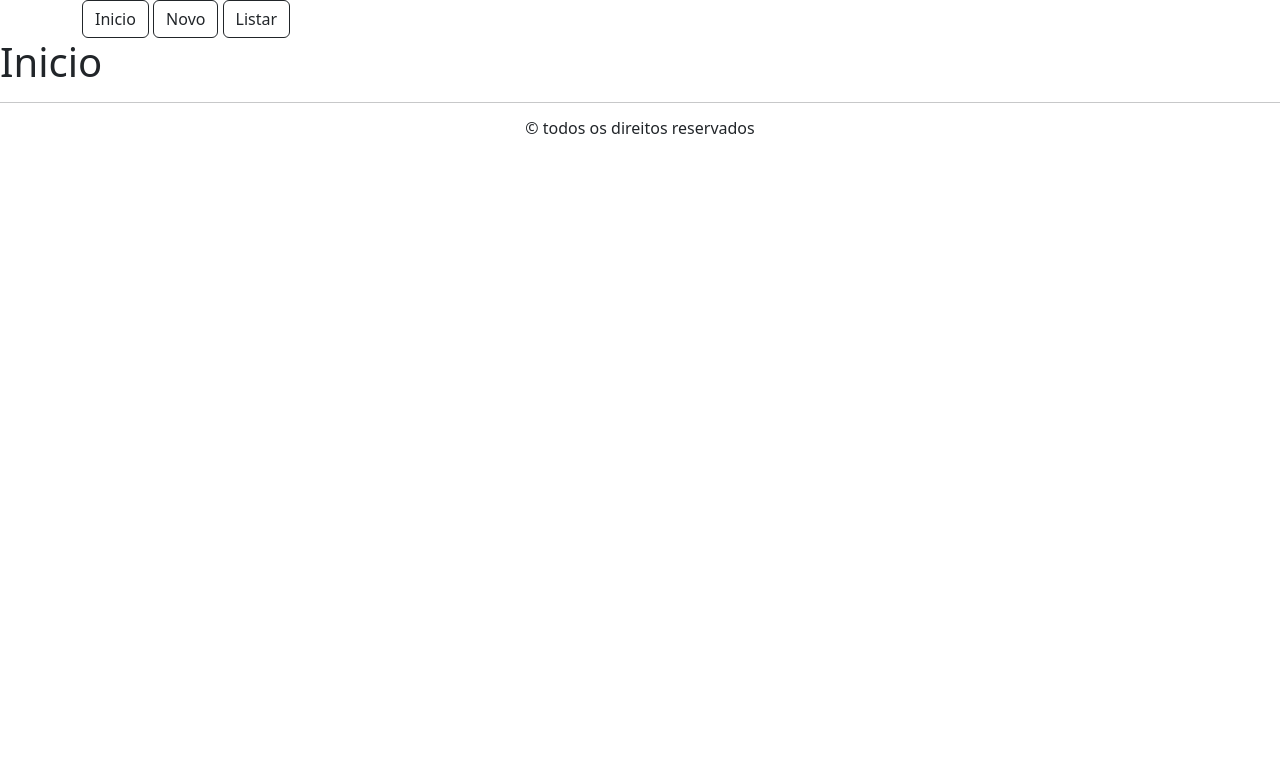
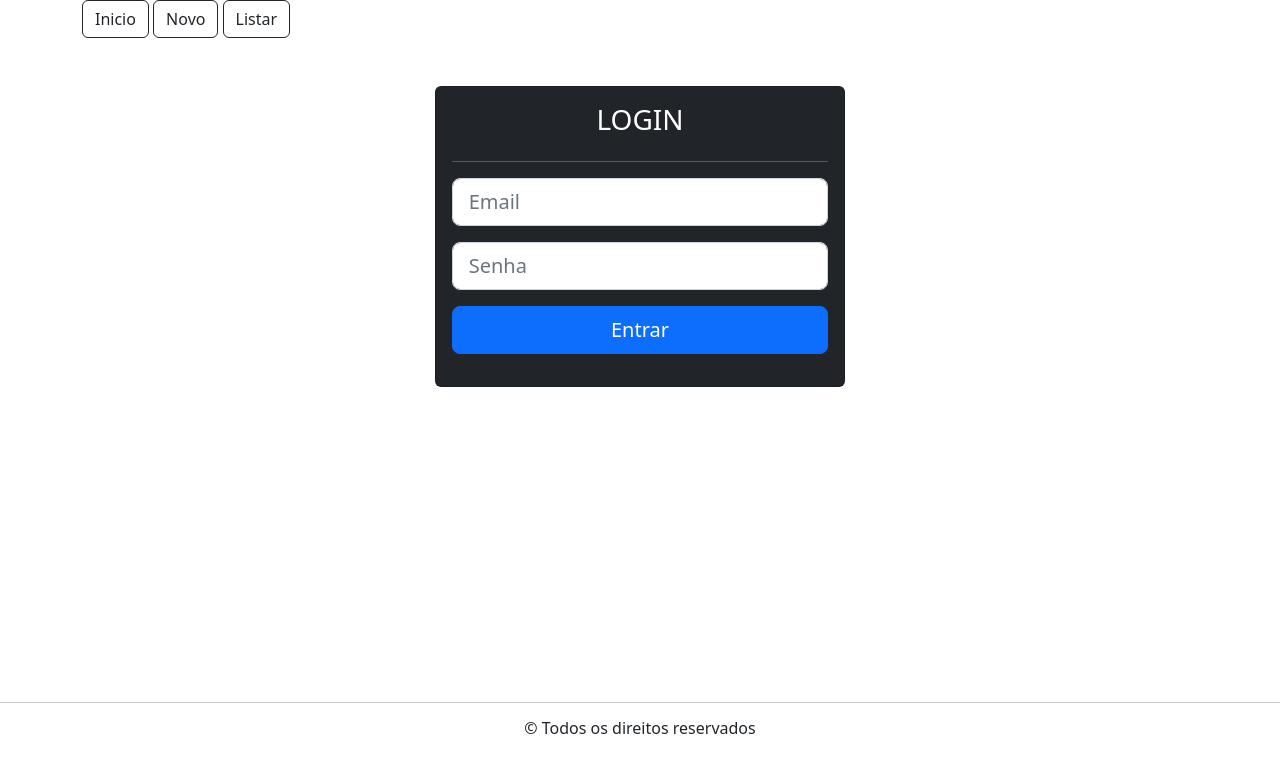
Before and after one commit to GuilhermeInaia/crud-php, a PHP site: page / in a window 1280 px wide. Shown: the top 773 px of the page. Run offline with PHP 8.4, Linux system fonts and the light colour scheme.

Commit message:
Adicionando o html do login.

```diff
--- a/src/views/foot.phtml
+++ b/src/views/foot.phtml
@@ -1,4 +1,4 @@
-<h6 style="text-align: center;">&copy todos os direitos reservados</h6>
+<h6 style="text-align: center;">&copy Todos os direitos reservados</h6>
 </body>
 <!-- JavaScript Bundle with Popper -->
 <script src="https://cdn.jsdelivr.net/npm/bootstrap@5.2.2/dist/js/bootstrap.bundle.min.js" integrity="sha384-OERcA2EqjJCMA+/3y+gxIOqMEjwtxJY7qPCqsdltbNJuaOe923+mo//f6V8Qbsw3" crossorigin="anonymous"></script>
--- a/src/views/inicio.phtml
+++ b/src/views/inicio.phtml
@@ -1,4 +1,25 @@
-<h1>Inicio</h1>
+<!-- <h1 class="text-center">Inicio</h1> -->
+
+        <div class="col-4 offset-4 mt-5 h-75 ">
+            <div class="card card-body bg-dark text-white m-2">
+                <div class="h3 text-center">LOGIN</div>
+                <hr>
+                <form>
+                    <input class="form-control form-control-lg mb-3" type="email" placeholder="Email">
+
+                    <input class="form-control form-control-lg mb-3" type="senha" placeholder="Senha">
+
+                    <div class="d-grid">
+                        <button class="btn btn-lg btn-primary btn-md">
+                            Entrar</button>
+                        <!--Posso deixar o Button fora do form-->
+                    </div>
+                </form>
+            </div>
+            <!-- <div class="nav justify-content-center"><a href="esqueceusenha.html" class="btn btn-outline-dark">Esqueceu a senha?</a></div> -->
+        </div>
+        <!-- <div class="col bg-danger">Direita</div> -->
+
 <hr>
 <!-- <div class="col">
     <a href="./listar"><button type="button" class="btn btn-primary">Lista de Alunos</button></a>
--- a/src/views/listar.phtml
+++ b/src/views/listar.phtml
@@ -2,7 +2,7 @@
 <hr>
 
 
-<table class="container table table-striped table-hover">
+<table class="container table table-striped table-hover shadow-lg p-3 mb-5 bg-body rounded">
 
     <!-- <div class="col float-end">
         <a href="/"><button type="button" class="btn btn-primary">Inicio</button></a>
--- a/src/views/novo.phtml
+++ b/src/views/novo.phtml
@@ -9,8 +9,8 @@
     <link href="https://cdn.jsdelivr.net/npm/bootstrap@5.2.2/dist/css/bootstrap.min.css" rel="stylesheet" integrity="sha384-Zenh87qX5JnK2Jl0vWa8Ck2rdkQ2Bzep5IDxbcnCeuOxjzrPF/et3URy9Bv1WTRi" crossorigin="anonymous">
 </head>
 <body>
-    <h3 class="text-center mt-4">Cadastre Novos Aluno</h3>
-    <form class="col-4 offset-4 mt-4" action="#" method="POST">
+    <h3 class="text-center mt-4 ">Cadastre Novos Aluno</h3>
+    <form class="col-4 offset-4 mt-4 shadow-lg p-3 mb-5 bg-body rounded" action="#" method="POST">
     <div class="col">
         <label class="form-label">Nome</label>
         <input  type="text" class="form-control" name="nome" value="<?php echo $_POST['nome'] ?? ''?>">
```
